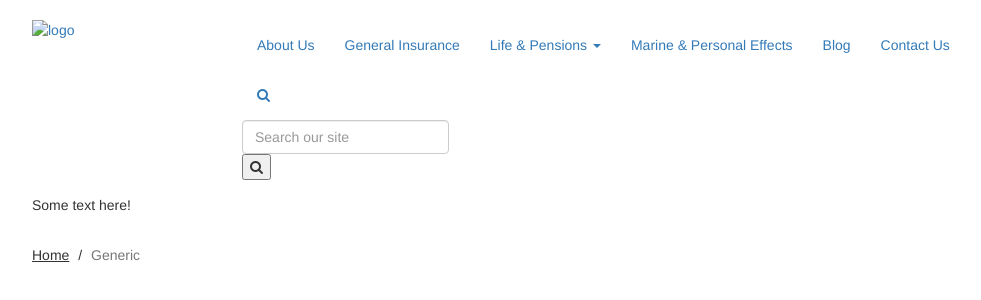
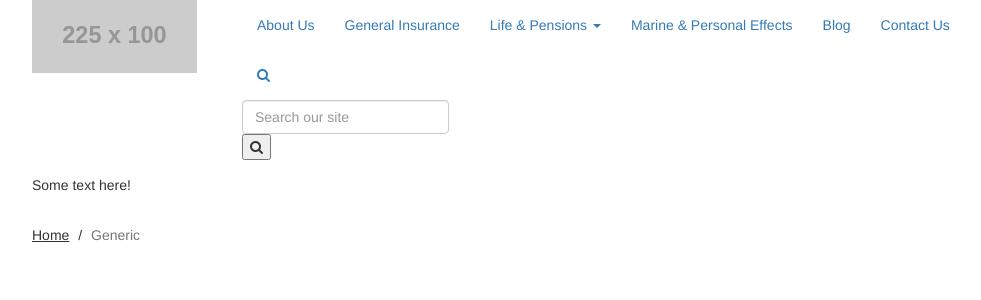
Before and after one commit to shellington/BasepackageHTML, a website: page headers-and-navs/header-dropdown-search.html in a window 1280 px wide. Shown: the whole page, without its empty margins (38-1019 px from the left). Drawn offline with Linux system fonts and the light colour scheme; placeholder pictures from the web are drawn by us.

Commit message:
add placeholder logo

```diff
--- a/headers-and-navs/header-dropdown-search.html
+++ b/headers-and-navs/header-dropdown-search.html
@@ -28,16 +28,11 @@
 
 	<header class="header">
 			<div class="container">
-				<div class="row">
-					<div class="col-xs-12 col-sm-6 pull-right">
-						<div class="call-us wow fadeInDown animated"><i class="fa fa-phone"></i> Call us today <a href="tel:0151 234 5467">0151 234 5467</a></div>
-					</div>
-				</div>
 
 				<div class="row">
 					<div class="col-xs-6 col-sm-6 col-md-2">
 
-						<a class="logo" href="/"><img src="images/logo.png" class="img-responsive" alt="logo" width="196" height="38" /></a>
+						<a class="logo" href="/"><img src="http://placehold.it/225x100" class="img-responsive" alt="logo" width="225" height="100"></a>
 
 					</div>
 
```
